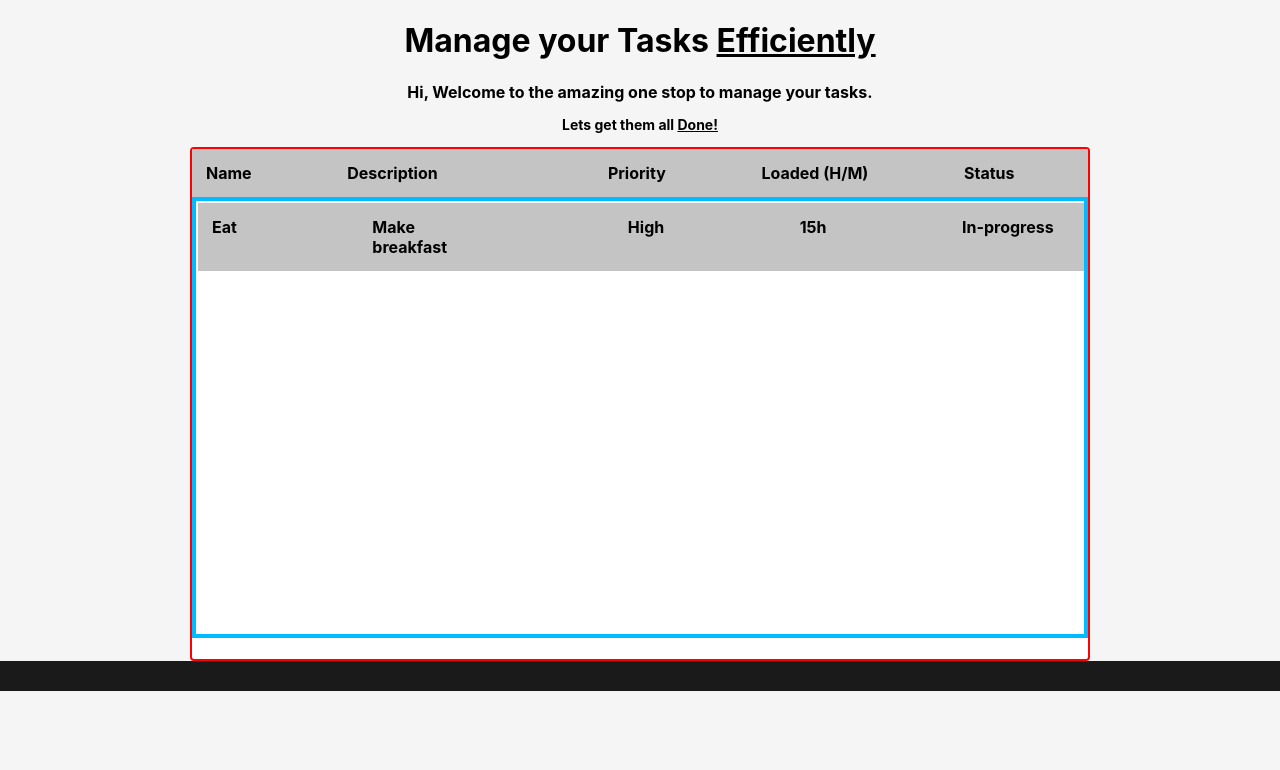
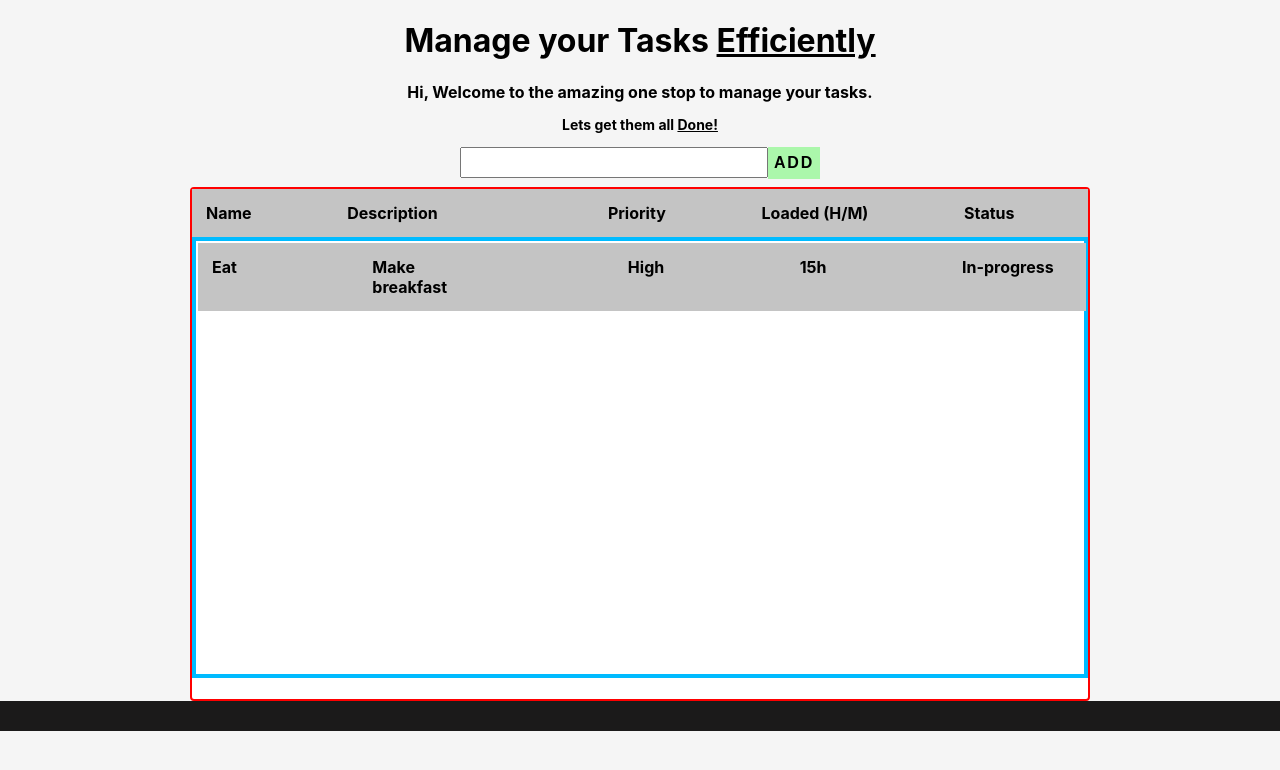
Before and after one commit to NokoDev/Ecomm, a React (Create React App) app: page / in a window 1280 px wide. Shown: the top 770 px of the page. Built offline with nearby package versions, Linux system fonts and the light colour scheme.

Commit message:
demo input

```diff
--- a/src/App.js
+++ b/src/App.js
@@ -7,6 +7,7 @@ import TaskList from './Components/TaskList';
 const App = () => {
   return (
     <div className={classes.main}>
+
       <Titles />
       <TaskList />
     </div>
--- a/src/Components/InputForm.js
+++ b/src/Components/InputForm.js
@@ -1,11 +1,11 @@
-
+import classes from "./InputForm.module.css"
 
 const InputForm = () =>{
 
     return (
-        <div>
-            <input type="text" />
-            <button>ADD</button>
+        <div className={classes.main}>
+            <input type="text" className={classes.input}/>
+            <button className={classes.button}>ADD</button>
         </div>
     )
 }
--- a/src/Components/InputForm.module.css
+++ b/src/Components/InputForm.module.css
@@ -0,0 +1,23 @@
+.main{
+    text-align: center;
+    margin-inline: auto;
+    width: 450px;
+    margin-bottom: 8px;
+}
+
+.button{
+
+    background-color: rgb(171, 247, 171);
+    height: 32px;
+    outline: none;
+    border: none;
+    font-size: medium;
+    font-weight: 600;
+    letter-spacing: 1.8px;
+}
+
+.input{
+    width: 300px;
+    height: 25px;
+    font-size: medium;
+}
--- a/src/Components/TaskList.module.css
+++ b/src/Components/TaskList.module.css
@@ -2,6 +2,6 @@
     box-sizing: border-box;
     width: 100%;
     height: 86.5%;
-    overflow-y: scroll;
+    /* overflow-y: scroll; */
     border: 4px solid rgb(0, 187, 255);
 }
--- a/src/index.js
+++ b/src/index.js
@@ -5,11 +5,13 @@ import App from './App';
 import reportWebVitals from './reportWebVitals';
 import Head from './Components/Head';
 import Footer from './Components/Footer';
+import InputForm from './Components/InputForm';
 
 const root = ReactDOM.createRoot(document.getElementById('root'));
 root.render(
   <React.StrictMode>
     <Head />
+    <InputForm/>
     <App />
     <Footer/>
   </React.StrictMode>
```
